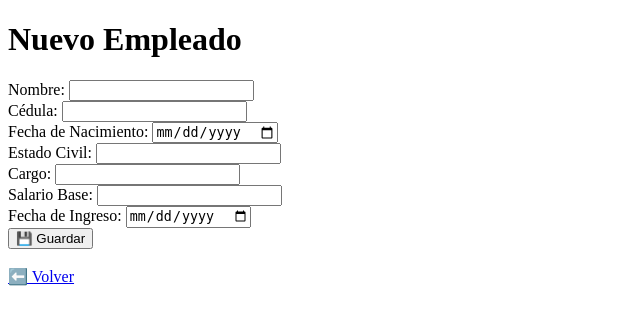
After one commit to RocioPenhaG/IngenieriaSoftware2, a Flask app: page /admin/empleados/nuevo in a window 1280 px wide. The commit adds this page. Shown: the top 325 px of the page, without its empty margins (0-640 px from the left). Run offline with Flask 3, Linux system fonts and the light colour scheme; a user stored in the database is signed in.

Commit message:
Gestionar empleados

```diff
--- a/app.py
+++ b/app.py
@@ -4,11 +4,17 @@ import sqlite3
 app = Flask(__name__)
 app.secret_key = 'is2_proyecto'
 
+# -----------------------
+# Conexión a la base
+# -----------------------
 def get_db_connection():
     conn = sqlite3.connect('usuarios.db')
     conn.row_factory = sqlite3.Row
     return conn
 
+# -----------------------
+# Decoradores de seguridad
+# -----------------------
 def login_required(f):
     def wrapper(*args, **kwargs):
         if 'usuario' not in session:
@@ -27,6 +33,9 @@ def role_required(role):
         return wrapper
     return decorator
 
+# -----------------------
+# Login
+# -----------------------
 @app.route('/', methods=['GET', 'POST'])
 def login():
     if request.method == 'POST':
@@ -56,12 +65,88 @@ def login():
 
     return render_template('login.html')
 
+# -----------------------
+# Admin dashboard
+# -----------------------
 @app.route('/admin')
 @login_required
 @role_required('admin')
 def admin():
     return render_template('admin.html')
 
+# -----------------------
+# Empleados
+# -----------------------
+@app.route('/admin/empleados')
+@login_required
+@role_required('admin')
+def listar_empleados():
+    conn = get_db_connection()
+    empleados = conn.execute('SELECT * FROM empleados').fetchall()
+    conn.close()
+    return render_template('admin_empleados.html', empleados=empleados)
+
+@app.route('/admin/empleados/nuevo', methods=['GET', 'POST'])
+@login_required
+@role_required('admin')
+def crear_empleado():
+    if request.method == 'POST':
+        nombre = request.form['nombre']
+        cedula = request.form['cedula']
+        fecha_nacimiento = request.form['fecha_nacimiento']
+        estado_civil = request.form['estado_civil']
+        cargo = request.form['cargo']
+        salario_base = request.form['salario_base']
+        fecha_ingreso = request.form['fecha_ingreso']
+
+        conn = get_db_connection()
+        conn.execute("""
+            INSERT INTO empleados (nombre, cedula, fecha_nacimiento, estado_civil, cargo, salario_base, fecha_ingreso)
+            VALUES (?, ?, ?, ?, ?, ?, ?)
+        """, (nombre, cedula, fecha_nacimiento, estado_civil, cargo, salario_base, fecha_ingreso))
+        conn.commit()
+        conn.close()
+
+        return redirect(url_for('listar_empleados'))
+
+    return render_template('admin_empleados_form.html', empleado=None)
+
+@app.route('/admin/empleados/editar/<int:id>', methods=['GET', 'POST'])
+@login_required
+@role_required('admin')
+def editar_empleado(id):
+    conn = get_db_connection()
+    empleado = conn.execute('SELECT * FROM empleados WHERE id = ?', (id,)).fetchone()
+
+    if not empleado:
+        conn.close()
+        return "Empleado no encontrado", 404
+
+    if request.method == 'POST':
+        nombre = request.form['nombre']
+        cedula = request.form['cedula']
+        fecha_nacimiento = request.form['fecha_nacimiento']
+        estado_civil = request.form['estado_civil']
+        cargo = request.form['cargo']
+        salario_base = request.form['salario_base']
+        fecha_ingreso = request.form['fecha_ingreso']
+
+        conn.execute("""
+            UPDATE empleados
+            SET nombre = ?, cedula = ?, fecha_nacimiento = ?, estado_civil = ?, cargo = ?, salario_base = ?, fecha_ingreso = ?
+            WHERE id = ?
+        """, (nombre, cedula, fecha_nacimiento, estado_civil, cargo, salario_base, fecha_ingreso, id))
+        conn.commit()
+        conn.close()
+
+        return redirect(url_for('listar_empleados'))
+
+    conn.close()
+    return render_template('admin_empleados_form.html', empleado=empleado)
+
+# -----------------------
+# Otros roles
+# -----------------------
 @app.route('/gerente')
 @login_required
 @role_required('gerente')
@@ -80,10 +165,16 @@ def asistente():
 def empleado():
     return render_template('empleado.html')
 
+# -----------------------
+# Logout
+# -----------------------
 @app.route('/logout')
 def logout():
     session.clear()
     return redirect(url_for('login'))
 
+# -----------------------
+# Main
+# -----------------------
 if __name__ == '__main__':
     app.run(debug=True)
--- a/templates/admin.html
+++ b/templates/admin.html
@@ -22,9 +22,8 @@
     <h1>Panel de Administrador</h1>
     <p>Bienvenido, {{ session['usuario'] }}. Aquí puedes administrar el sistema.</p>
 
-    <!-- Aquí agregas botones o links para funcionalidades de admin -->
     <div class="list-group">
-      <a href="#" class="list-group-item list-group-item-action">Gestionar empleados</a>
+      <a href="{{ url_for('listar_empleados') }}" class="list-group-item list-group-item-action">Gestionar empleados</a>
       <a href="#" class="list-group-item list-group-item-action">Conceptos salariales</a>
       <a href="#" class="list-group-item list-group-item-action">Actualizar salario mínimo</a>
       <a href="#" class="list-group-item list-group-item-action">Reportes y exportación</a>
--- /dev/null
+++ b/templates/admin_empleados_form.html
@@ -0,0 +1,35 @@
+<!DOCTYPE html>
+<html>
+<head>
+    <title>{{ 'Editar' if empleado else 'Nuevo' }} Empleado</title>
+</head>
+<body>
+    <h1>{{ 'Editar' if empleado else 'Nuevo' }} Empleado</h1>
+    <form method="POST">
+        <label>Nombre:</label>
+        <input type="text" name="nombre" value="{{ empleado['nombre'] if empleado else '' }}" required><br>
+
+        <label>Cédula:</label>
+        <input type="text" name="cedula" value="{{ empleado['cedula'] if empleado else '' }}" required><br>
+
+        <label>Fecha de Nacimiento:</label>
+        <input type="date" name="fecha_nacimiento" value="{{ empleado['fecha_nacimiento'] if empleado else '' }}" required><br>
+
+        <label>Estado Civil:</label>
+        <input type="text" name="estado_civil" value="{{ empleado['estado_civil'] if empleado else '' }}" required><br>
+
+        <label>Cargo:</label>
+        <input type="text" name="cargo" value="{{ empleado['cargo'] if empleado else '' }}" required><br>
+
+        <label>Salario Base:</label>
+        <input type="number" step="0.01" name="salario_base" value="{{ empleado['salario_base'] if empleado else '' }}" required><br>
+
+        <label>Fecha de Ingreso:</label>
+        <input type="date" name="fecha_ingreso" value="{{ empleado['fecha_ingreso'] if empleado else '' }}" required><br>
+
+        <button type="submit">💾 Guardar</button>
+    </form>
+    <br>
+    <a href="{{ url_for('listar_empleados') }}">⬅️ Volver</a>
+</body>
+</html>
```
Also changed, not shown: crear_empleados.py (added, +22 -0 lines), templates/admin_empleados.html (added, +34 -0 lines), usuarios.db.
